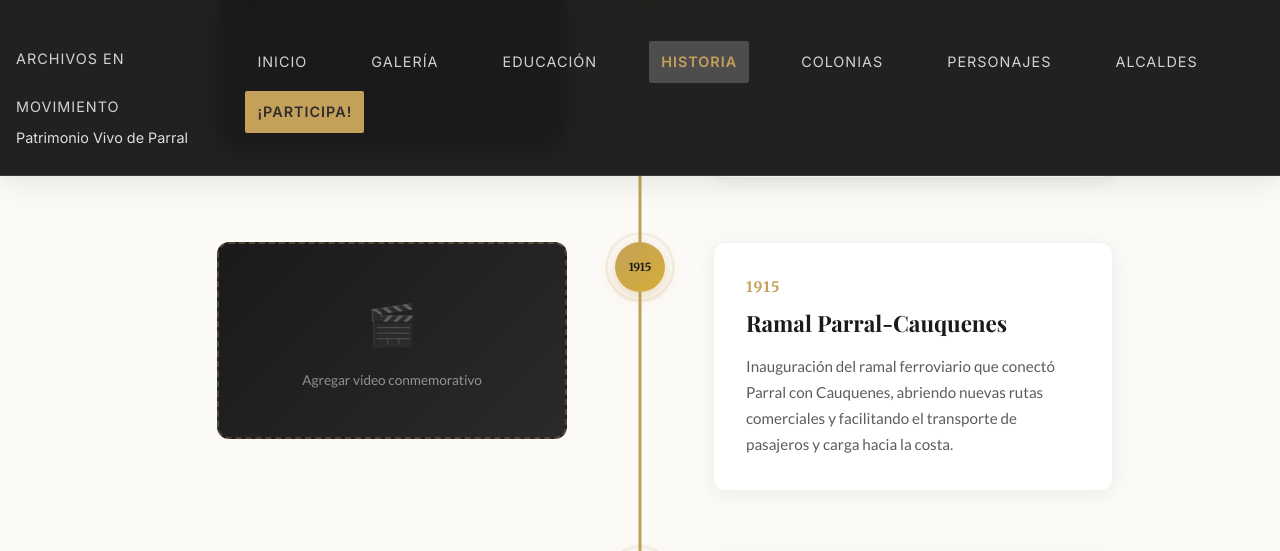
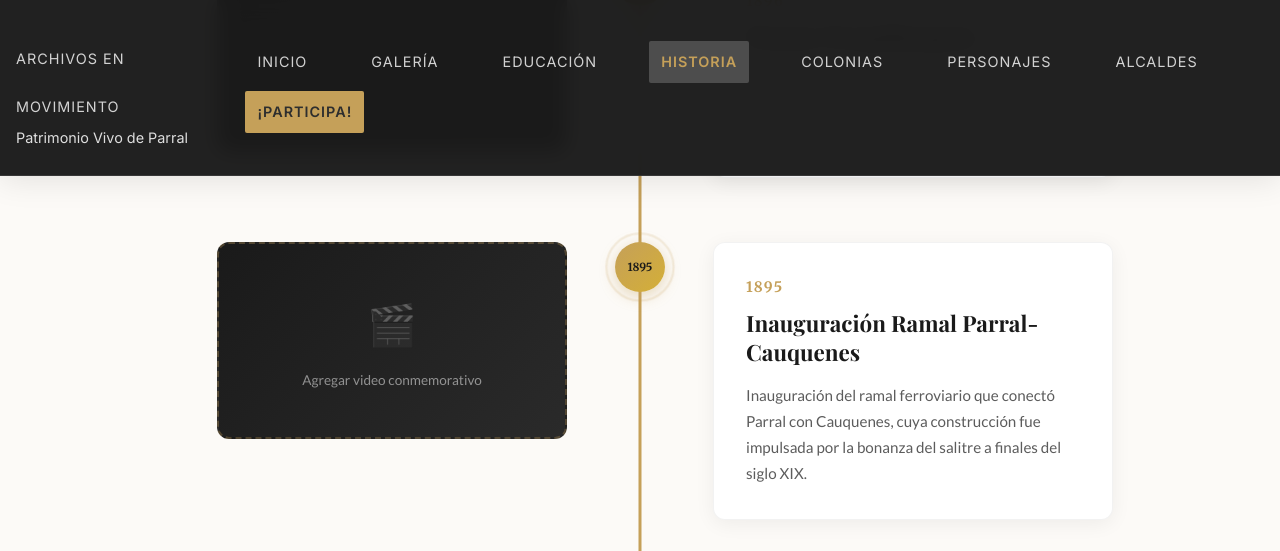
Before and after one commit to Juanpi2024/fotos-parral, a Jekyll site: the page built from historia.html, in a window 1280 px wide and 900 px high, scrolled down 1767 px, cut to the strip 0-551 px from the top of the window. Built offline with Jekyll 4.4.1, drawn with Linux system fonts in a browser that asks for light colours; some web fonts are replaced.

Commit message:
fix: corregir año Ramal Parral-Cauquenes de 1915 a 1895
- Fecha correcta: 1895 (bonanza del salitre)
- Actualizar descripción histórica

```diff
--- a/historia.html
+++ b/historia.html
@@ -429,23 +429,23 @@
                 </div>
             </div>
 
-            <!-- 1915 - Ramal Parral-Cauquenes -->
+            <!-- 1895 - Ramal Parral-Cauquenes -->
             <div class="timeline-item">
                 <div class="timeline-video">
-                    <div class="video-placeholder" data-video-id="video-1915">
+                    <div class="video-placeholder" data-video-id="video-1895">
                         <div class="icon">🎬</div>
                         <span>Agregar video conmemorativo</span>
                     </div>
                 </div>
                 <div class="timeline-marker">
-                    <span class="year-short">1915</span>
+                    <span class="year-short">1895</span>
                 </div>
                 <div class="timeline-content">
                     <div class="timeline-card">
-                        <div class="year">1915</div>
-                        <h3>Ramal Parral-Cauquenes</h3>
-                        <p>Inauguración del ramal ferroviario que conectó Parral con Cauquenes, abriendo nuevas rutas
-                            comerciales y facilitando el transporte de pasajeros y carga hacia la costa.</p>
+                        <div class="year">1895</div>
+                        <h3>Inauguración Ramal Parral-Cauquenes</h3>
+                        <p>Inauguración del ramal ferroviario que conectó Parral con Cauquenes, cuya construcción fue
+                            impulsada por la bonanza del salitre a finales del siglo XIX.</p>
                     </div>
                 </div>
             </div>
```
